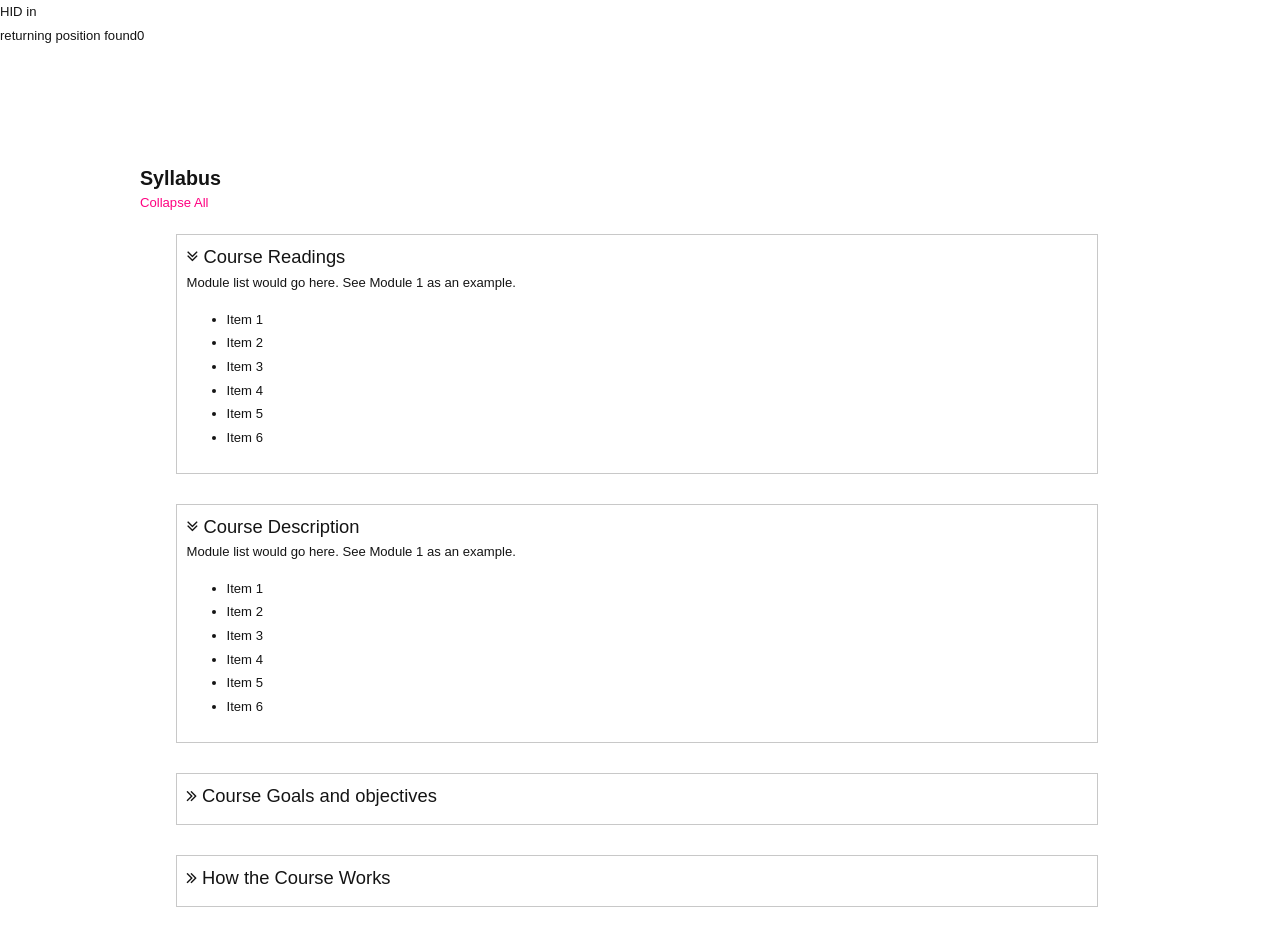
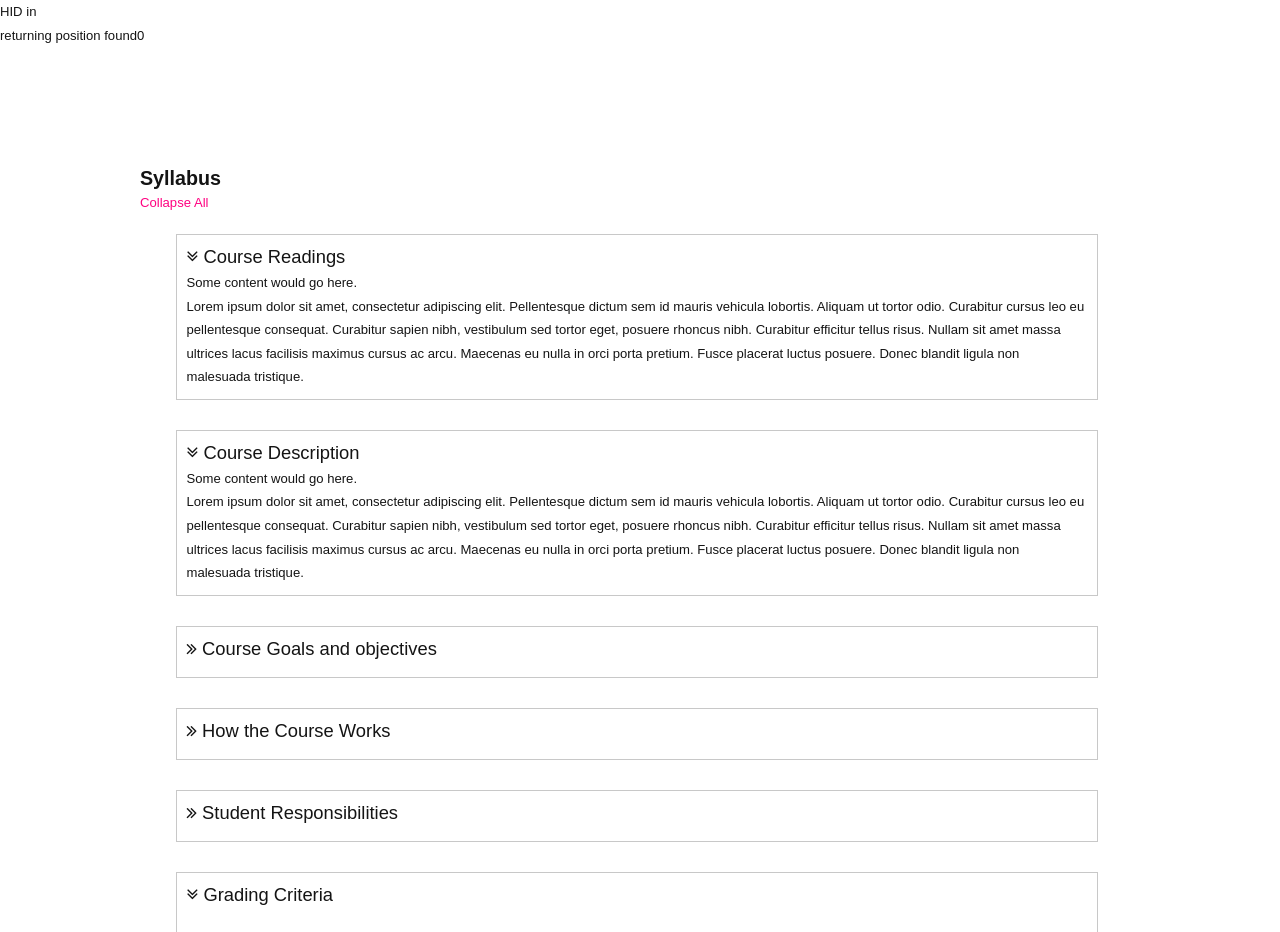
Before and after one commit to jeniferdaniels/mockup, a PHP site: page /syllabus.php in a window 1280 px wide. Shown: the top 932 px of the page. Run offline with PHP 8.4, Linux system fonts and the light colour scheme; data that the repository does not hold is empty; some libraries are stand-ins or nearby versions.

Commit message:
changed from list to text content, so that it could be used in multiple places other than the module boxes

```diff
--- a/contentHere.php
+++ b/contentHere.php
@@ -1,9 +1,2 @@
-Module list would go here. See Module 1 as an example.
-<ul class="moduleList">
-	<li>Item 1</li>
-	<li>Item 2</li>
-	<li>Item 3</li>
-	<li>Item 4</li>
-	<li>Item 5</li>
-	<li>Item 6</li>
-</ul>
+Some content would go here.
+<p>Lorem ipsum dolor sit amet, consectetur adipiscing elit. Pellentesque dictum sem id mauris vehicula lobortis. Aliquam ut tortor odio. Curabitur cursus leo eu pellentesque consequat. Curabitur sapien nibh, vestibulum sed tortor eget, posuere rhoncus nibh. Curabitur efficitur tellus risus. Nullam sit amet massa ultrices lacus facilisis maximus cursus ac arcu. Maecenas eu nulla in orci porta pretium. Fusce placerat luctus posuere. Donec blandit ligula non malesuada tristique.</p>
```
